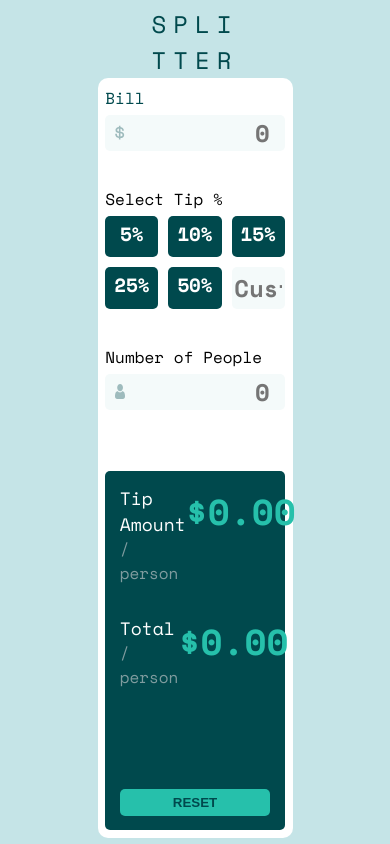
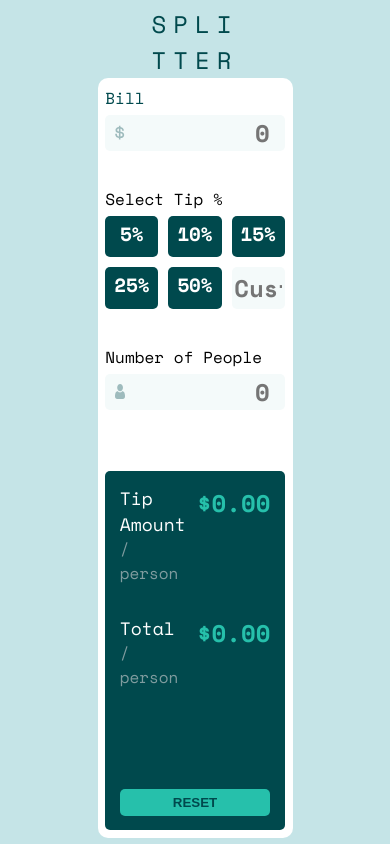
Before and after one commit to mike15395/tip-calculator-app, a plain HTML site: page index.html in a window 390 px wide. Drawn offline with nearby package versions, Linux system fonts and the light colour scheme.

Commit message:
mobile-UI-fixed

```diff
--- a/style.css
+++ b/style.css
@@ -194,5 +194,7 @@ header{
     body{
         gap:0px;
     }
-
+    .tip-amount-output ,.tip-total-output{
+        font-size: 24px;
+    }
 }
```
